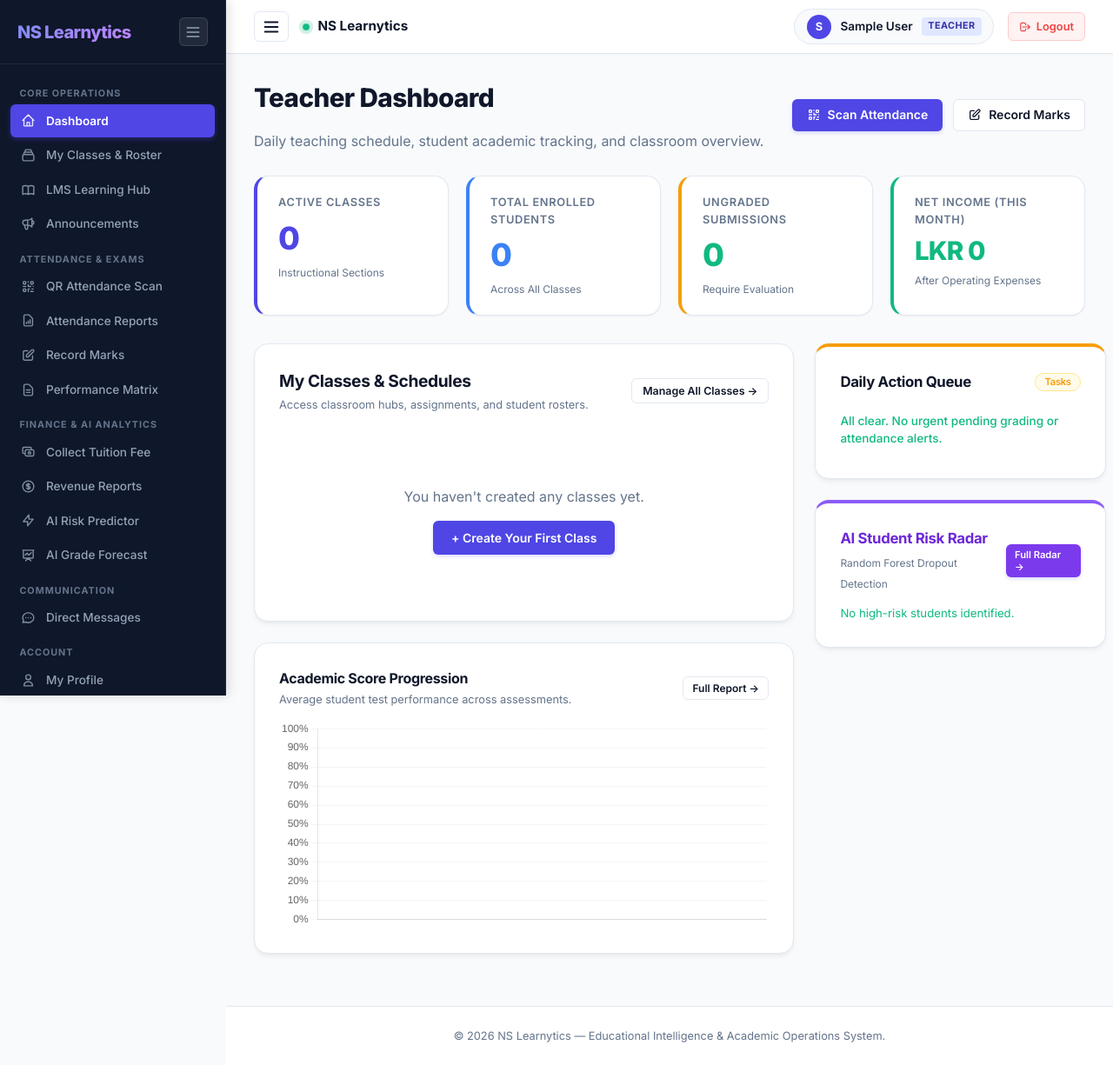
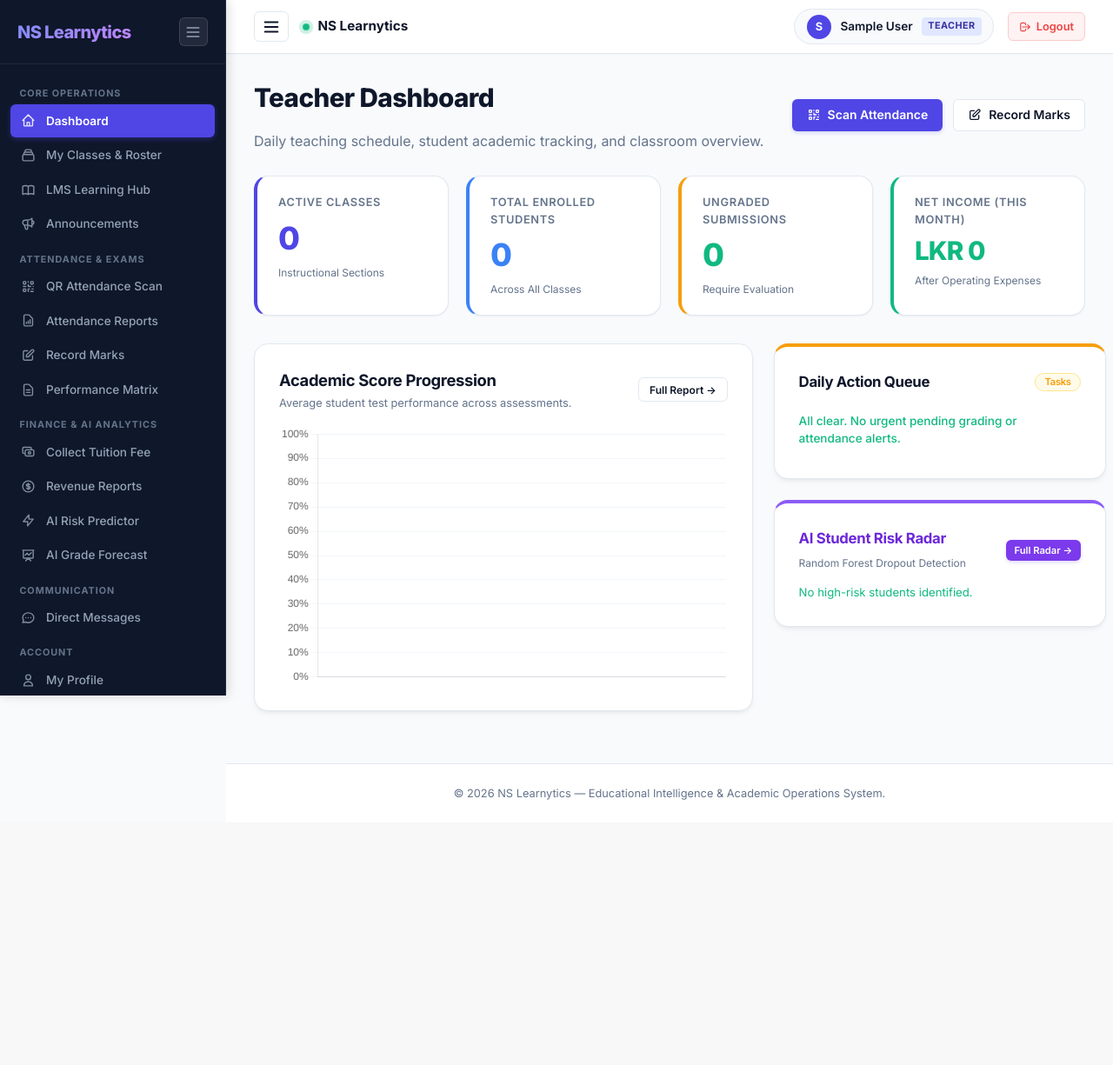
Before and after one commit to nihadn6/NS-learnytics, a Flask app: page /teacher_dashboard in a window 1280 px wide. Shown: the whole page at 87% size. After the commit the page ends 920 px from the top, so only its background shows below. Run offline with Flask 3, Linux system fonts and the light colour scheme; the visitor is signed in with stand-in values (Sample User, id 1); data that the repository does not hold is empty.

Commit message:
Remove My Classes and Schedules card from teacher dashboard for a simpler, cleaner layout

```diff
--- a/templates/teacher_dashboard.html
+++ b/templates/teacher_dashboard.html
@@ -56,73 +56,23 @@
 </div>
 
 <!-- Main 2-Column Operational Grid -->
-<div class="grid" style="grid-template-columns: 65% 35%; gap: 1.5rem; align-items: start; margin-bottom: 2rem;">
+<div class="grid" style="grid-template-columns: 60% 40%; gap: 1.5rem; align-items: start; margin-bottom: 2rem;">
 
-    <!-- LEFT COLUMN: CLASSES SCHEDULE & ANALYTICS -->
+    <!-- LEFT COLUMN: ACADEMIC PERFORMANCE -->
     <div style="display: flex; flex-direction: column; gap: 1.5rem;">
-
-        <!-- Active Classes & Classroom Triggers -->
+        <!-- Academic Trends Chart -->
         <div class="card">
-            <div style="display: flex; justify-content: space-between; align-items: center; margin-bottom: 1.25rem;">
+            <div style="display: flex; justify-content: space-between; align-items: center; margin-bottom: 1rem;">
                 <div>
-                    <h2 style="font-size: 1.2rem; font-weight: 700; margin-bottom: 0.2rem;">My Classes & Schedules</h2>
-                    <p class="text-muted" style="font-size: 0.8rem; margin: 0;">Access classroom hubs, assignments, and student rosters.</p>
-                </div>
-                <a href="{{ url_for('classes.view_classes') }}" class="btn btn-outline" style="font-size: 0.775rem; padding: 0.35rem 0.75rem;">Manage All Classes &rarr;</a>
-            </div>
-
-            {% if classes_list %}
-                <div style="display: flex; flex-direction: column; gap: 0.85rem;">
-                    {% for c in classes_list %}
-                        <div class="schedule-card-item">
-                            <div style="display: flex; justify-content: space-between; align-items: flex-start; margin-bottom: 0.65rem;">
-                                <div>
-                                    <h3 style="font-size: 1.05rem; font-weight: 700; color: var(--text-main); margin-bottom: 0.2rem;">
-                                        {{ c.subject }}
-                                    </h3>
-                                    <div style="display: flex; gap: 1rem; font-size: 0.8rem; color: var(--text-muted); flex-wrap: wrap;">
-                                        <span>Schedule: {{ c.schedule }}</span>
-                                        <span>Enrolled: <strong>{{ c.student_count }}</strong> Students</span>
-                                        <span>Fee: LKR {{ "{:,.0f}".format(c.fee) }}/mo</span>
-                                        <span>Join Code: <code style="background: var(--bg-main); padding: 0.15rem 0.4rem; border-radius: 4px; font-weight: 700;">{{ c.join_code }}</code></span>
-                                    </div>
-                                </div>
-                            </div>
-
-                            <!-- Clean Action Buttons -->
-                            <div style="display: flex; gap: 0.5rem; flex-wrap: wrap; border-top: 1px solid var(--border-light); padding-top: 0.65rem;">
-                                <a href="{{ url_for('lms.index', class_id=c.id) }}" class="btn btn-primary" style="font-size: 0.75rem; padding: 0.35rem 0.75rem;">
-                                    Class Hub
-                                </a>
-                                <a href="{{ url_for('enrollment.view_students', class_id=c.id) }}" class="btn btn-outline" style="font-size: 0.75rem; padding: 0.35rem 0.75rem;">
-                                    Student Roster
-                                </a>
-                            </div>
-                        </div>
-                    {% endfor %}
-                </div>
-            {% else %}
-                <div style="text-align: center; padding: 3rem 1rem; color: var(--text-muted);">
-                    <p>You haven't created any classes yet.</p>
-                    <a href="{{ url_for('classes.view_classes') }}" class="btn btn-primary">+ Create Your First Class</a>
-                </div>
-            {% endif %}
-        </div>
-
-        <!-- Academic Trends Chart (Single Focused Chart) -->
-        <div class="card">
-            <div style="display: flex; justify-content: space-between; align-items: center; margin-bottom: 0.85rem;">
-                <div>
-                    <h3 style="font-size: 1rem; font-weight: 700; margin-bottom: 0.15rem;">Academic Score Progression</h3>
+                    <h2 style="font-size: 1.15rem; font-weight: 700; margin-bottom: 0.15rem;">Academic Score Progression</h2>
                     <p class="text-muted" style="font-size: 0.8rem; margin: 0;">Average student test performance across assessments.</p>
                 </div>
-                <a href="{{ url_for('performance.performance_report') }}" class="btn btn-outline" style="font-size: 0.75rem; padding: 0.3rem 0.65rem;">Full Report &rarr;</a>
+                <a href="{{ url_for('performance.performance_report') }}" class="btn btn-outline" style="font-size: 0.75rem; padding: 0.35rem 0.75rem;">Full Report &rarr;</a>
             </div>
-            <div style="height: 240px;">
+            <div style="height: 300px;">
                 <canvas id="perfChart"></canvas>
             </div>
         </div>
-
     </div>
 
     <!-- RIGHT COLUMN: URGENT QUEUE, AI RADAR & NOTICES -->
```
